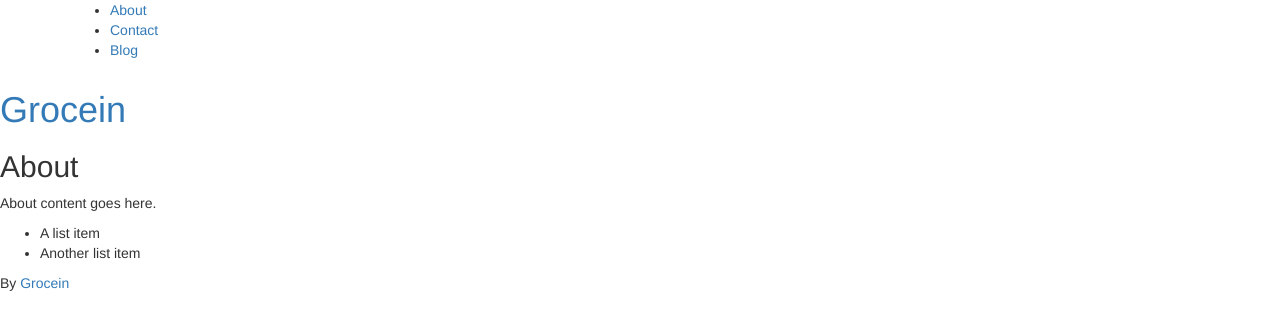
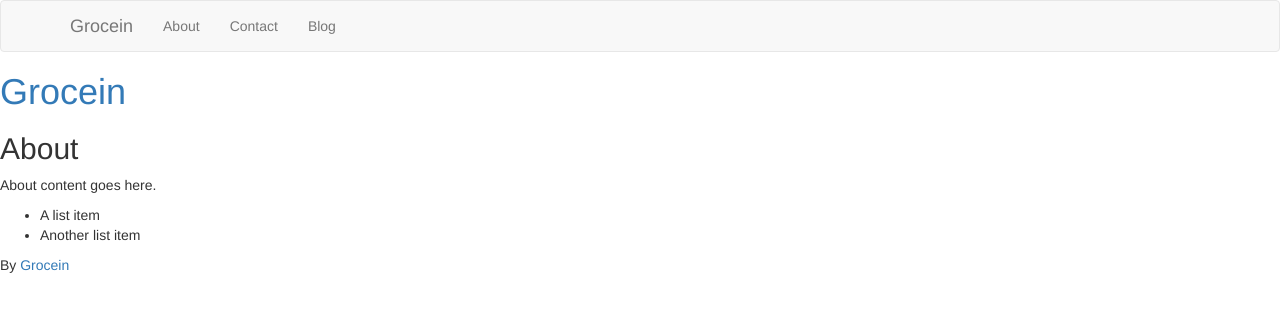
Before and after one commit to aftabkhalid/grocein, a Jekyll site: the page built from _pages/about.md, in a window 1280 px wide. Shown: the top 330 px of the page. Built offline with Jekyll 4.4.1, drawn with Linux system fonts in a browser that asks for light colours; some web fonts are replaced.

Commit message:
Add navigation in the header partial.

```diff
--- a/_config.yml
+++ b/_config.yml
@@ -21,6 +21,7 @@ baseurl: "" # the subpath of your site, e.g. /blog
 url: "http://localhost:4000" # the base hostname & protocol for your site, e.g. http://example.com
 twitter_username: aftabkhalid
 github_username:  aftabkhalid
+repository: aftabkhalid/grocein.github.io
 
 # Build settings
 markdown: kramdown
@@ -37,3 +38,5 @@ sass:
 include: ['_pages']
 kramdown:
   input: GFM
+
+gems: ['jekyll-github-metadata']
--- a/_includes/header.html
+++ b/_includes/header.html
@@ -1,17 +1,28 @@
-<aside>
-	<div class="container">
-		<nav>
-			<ul>
+<nav class="navbar navbar-default">
+  <div class="container">
+    <!-- Brand and toggle get grouped for better mobile display -->
+    <div class="navbar-header">
+      <button type="button" class="navbar-toggle collapsed" data-toggle="collapse" data-target="#bs-example-navbar-collapse-1" aria-expanded="false">
+        <span class="sr-only">Toggle navigation</span>
+        <span class="icon-bar"></span>
+        <span class="icon-bar"></span>
+        <span class="icon-bar"></span>
+      </button>
+      <a class="navbar-brand" href="#">Grocein</a>
+    </div>
+
+    <!-- Collect the nav links, forms, and other content for toggling -->
+    <div class="collapse navbar-collapse" id="bs-example-navbar-collapse-1">
+      <ul class="nav navbar-nav">
 				{% for page in site.pages %} {% if page.title %}
 				<li><a href="{{ page.url | prepend: site.baseurl }}">{{ page.title }}</a></li>
 				{% endif %} {% endfor %}
 				<li><a href="{{ "/blog" | prepend: site.baseurl }}">Blog</a></li>
-			</ul>
-			</li>
-			</ul>
-		</nav>
-	</div>
-</aside>
+      </ul>
+
+    </div><!-- /.navbar-collapse -->
+  </div><!-- /.container-fluid -->
+</nav>
 
 <header>
 	<h1><a href="{{ site.baseurl }}">{{ site.title }}</a></h1>
```
Also changed, not shown: Gemfile.lock.
